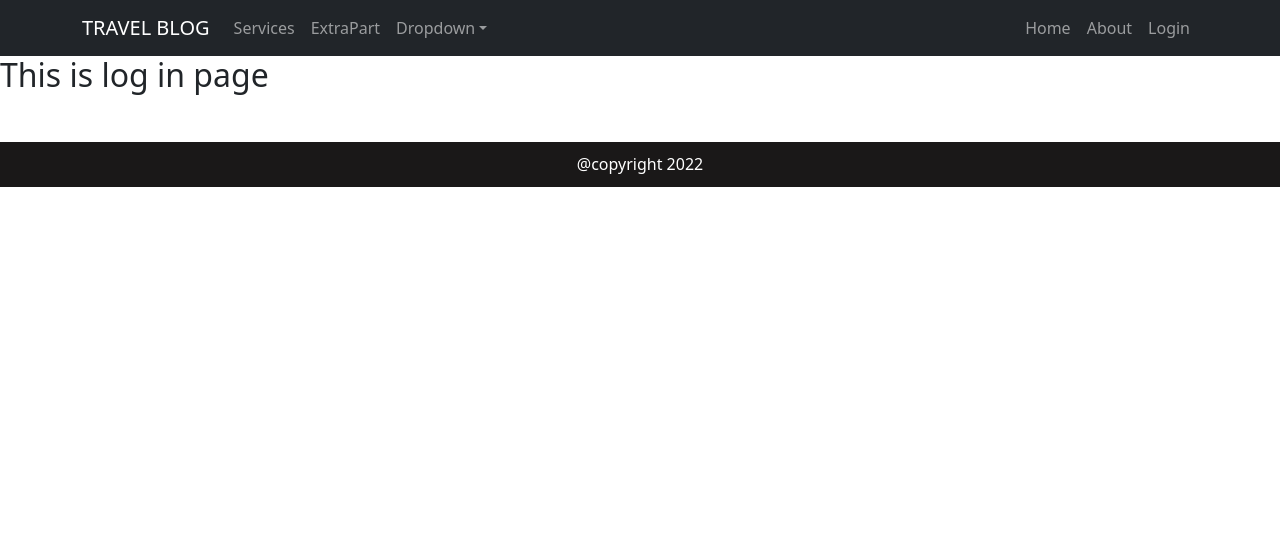
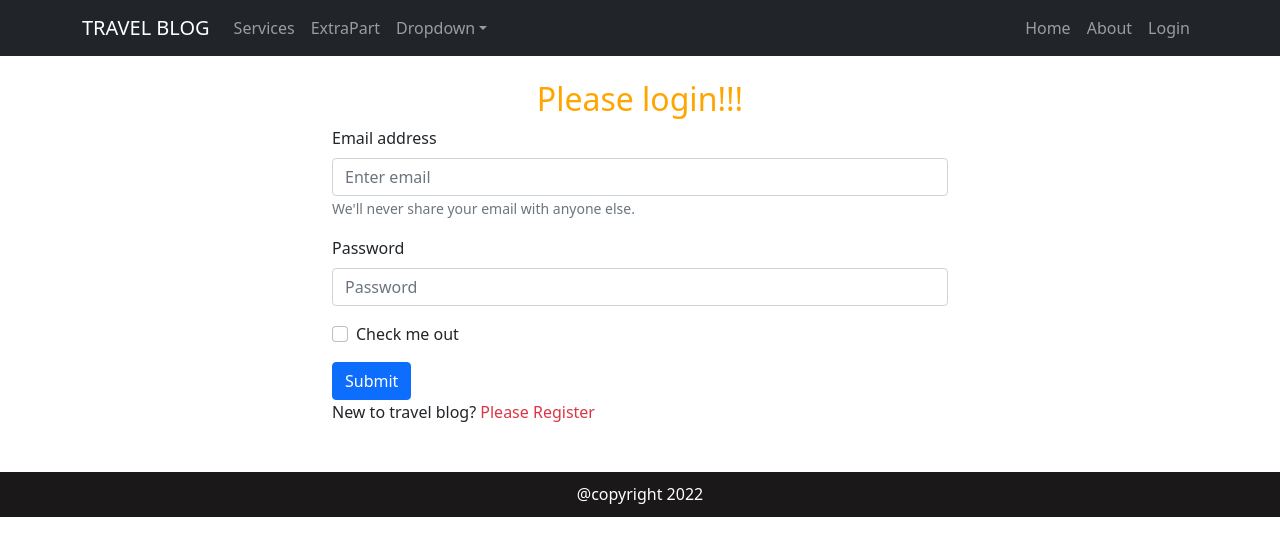
Before and after one commit to tanianasrin1/independent-service-provider-a10, a React (Create React App) app: page /login in a window 1280 px wide. Shown: the top 556 px of the page. Built offline with nearby package versions, Linux system fonts and the light colour scheme.

Commit message:
login register toggle fixed

```diff
--- a/src/App.js
+++ b/src/App.js
@@ -7,6 +7,7 @@
 import Header from './pages/Shared/Header/Header';
 import Login from './pages/Login/Login/Login';
 import NotFound from './pages/Shared/NotFound/NotFound';
+import Register from './pages/Login/Register/Register';
 
 
 function App() {
@@ -18,6 +19,7 @@
         <Route path = "/home" element= {<Home></Home>}></Route>
         <Route path = "/about" element = {<About></About>}></Route>
         <Route path = "/login" element = {<Login></Login>}></Route>
+        <Route path = "/register" element = {<Register></Register>}></Route>
         <Route path = "*" element = {<NotFound></NotFound>}></Route>
       </Routes>
      <Footer></Footer>
--- a/src/pages/Login/Login/Login.css
+++ b/src/pages/Login/Login/Login.css
@@ -0,0 +1,3 @@
+.login-title{
+    color: orange;
+}
--- a/src/pages/Login/Login/Login.js
+++ b/src/pages/Login/Login/Login.js
@@ -1,11 +1,53 @@
-import React from 'react';
+import React, { useRef } from "react";
+import { Button, Form } from "react-bootstrap";
+import { Link, useNavigate } from "react-router-dom";
+import './Login.css'
 
 const Login = () => {
-    return (
-        <div>
-            <h2>This is log in page</h2>
-        </div>
-    );
+    const emailRef = useRef('');
+    const passwordRef = useRef('');
+    const navigate = useNavigate();
+
+    const handleSubmit = event =>{
+        event.preventDefault();
+        const email = emailRef.current.value;
+        const password = passwordRef.current.value;
+
+        console.log(email, password)
+
+    }
+
+    const navigateRegister = event =>{
+        navigate('/register')
+
+    }
+
+  return (
+    <div className="container w-50 mx-auto">
+      <h2 className="login-title text-center mt-4">Please login!!!</h2>
+      <Form onSubmit={handleSubmit}>
+        <Form.Group className="mb-3" controlId="formBasicEmail">
+          <Form.Label>Email address</Form.Label>
+          <Form.Control ref={emailRef} type="email" placeholder="Enter email"  required/>
+          <Form.Text className="text-muted">
+            We'll never share your email with anyone else.
+          </Form.Text>
+        </Form.Group>
+
+        <Form.Group className="mb-3" controlId="formBasicPassword">
+          <Form.Label>Password</Form.Label>
+          <Form.Control ref={passwordRef} type="password" placeholder="Password"  required/>
+        </Form.Group>
+        <Form.Group className="mb-3" controlId="formBasicCheckbox">
+          <Form.Check type="checkbox" label="Check me out" />
+        </Form.Group>
+        <Button variant="primary" type="submit">
+          Submit
+        </Button>
+      </Form>
+      <p>New to travel blog? <Link to="/register" className="text-danger pe-auto text-decoration-none" onClick={navigateRegister}>Please Register</Link> </p>
+    </div>
+  );
 };
 
 export default Login;
--- /dev/null
+++ b/src/pages/Login/Register/Register.css
@@ -0,0 +1,16 @@
+.register-form{
+   margin: 0 auto;
+   width: 50%;
+}
+
+.register-title{
+    color: orange;
+}
+.register-form input{
+    display: block;
+    width: 100%;
+    height: 50px;
+    padding-left: 10px;
+    font-size: 18px;
+    margin-bottom: 15px;
+}
--- /dev/null
+++ b/src/pages/Login/Register/Register.js
@@ -0,0 +1,32 @@
+import React from 'react';
+import { Link, useNavigate } from 'react-router-dom';
+import './Register.css'
+
+const Register = () => {
+    const navigate = useNavigate();
+
+    const navigateLogin = () =>{
+        navigate('/login');
+    }
+
+    const handleRegister = event =>{
+        event.preventDefault();
+    }
+
+    return (
+        <div className='register-form mt-4'>
+            <h2 style={{textAlign: 'center'}} className="register-title">Please Register!!!</h2>
+            <form className='mt-3'onSubmit={handleRegister} >
+                <input type="text" name="name" id="" placeholder='Your name' />
+
+                <input type="email" name="email" id="" placeholder='Your email' required/>
+
+                <input type="password" name="password" id=""  placeholder='Your password' required/>
+                <input type="submit" value="Register" />
+            </form>
+            <p>Already have an account? <Link to="/login" className="text-danger pe-auto text-decoration-none" onClick={navigateLogin}>Please Login</Link> </p>
+        </div>
+    );
+};
+
+export default Register;
```
